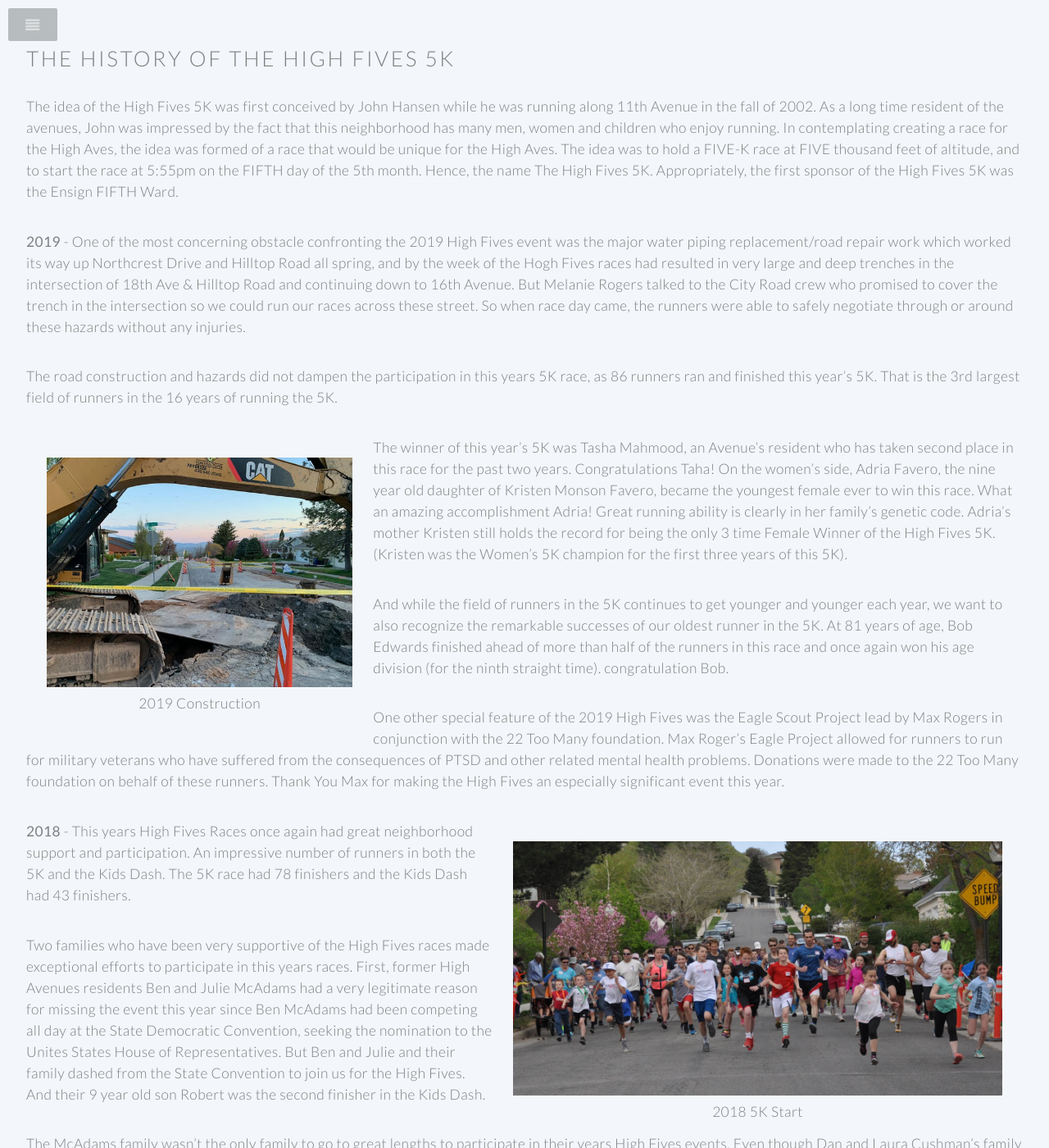
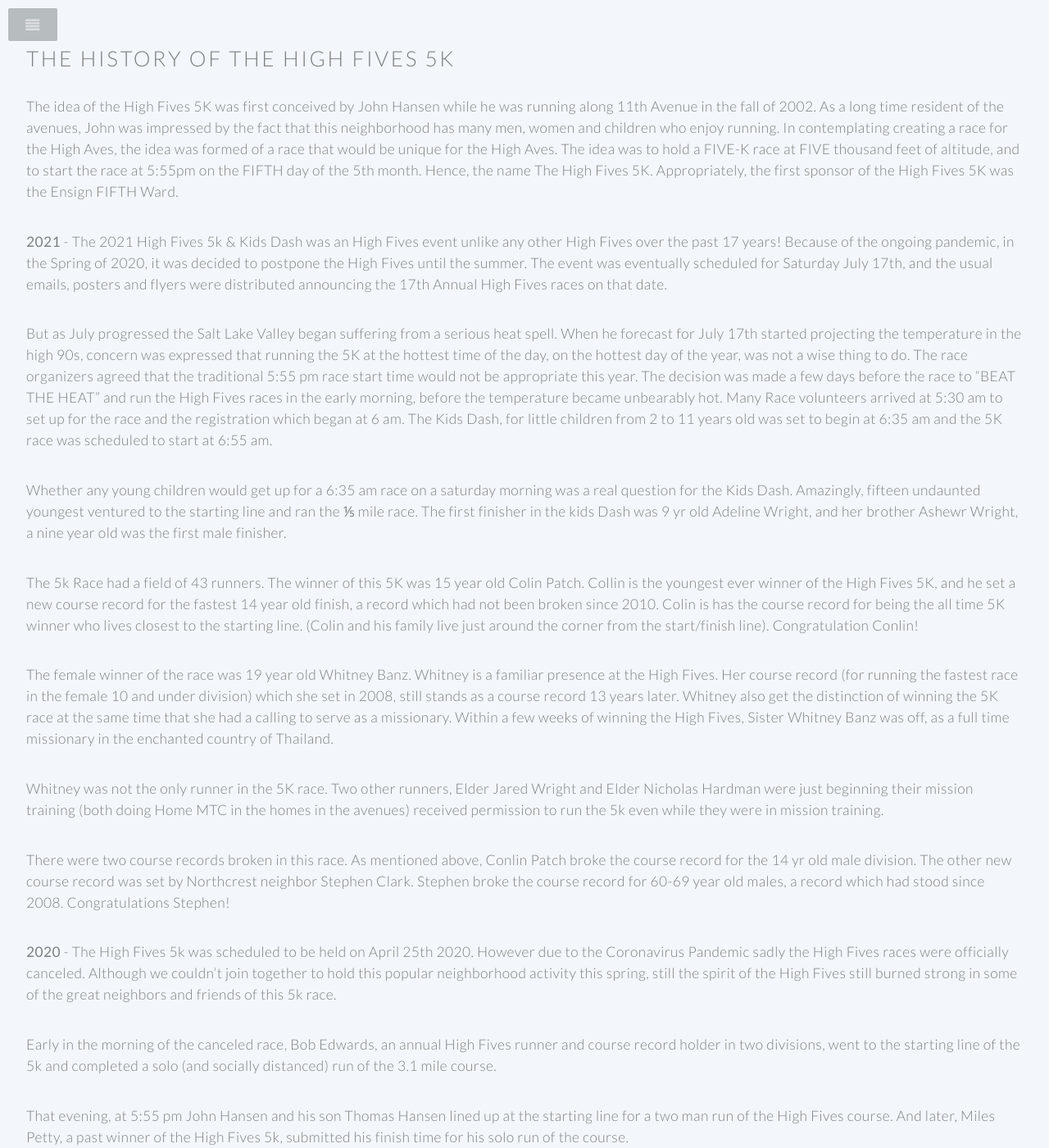
Before and after one commit to benhansen-io/HighFives5k, a Jekyll site: the page built from race-history.md, in a window 1280 px wide and 1400 px high. Shown: the whole window at 82% size. Built offline with Jekyll 4.4.1, drawn with Linux system fonts in a browser that asks for light colours; some of the changed text lies outside the part shown.

Commit message:
Add results & division winners

```diff
--- a/_layouts/default.html
+++ b/_layouts/default.html
@@ -44,6 +44,7 @@
                     <li class="submenu">
                     <a>Race Results</a>
           <ul>
+              <li><a href="/results/2021.html">2021</a></li>
               <li><a href="/results/2019.html">2019</a></li>
               <li><a href="/results/2018.html">2018</a></li>
               <li><a href="/results/2017.html">2017</a></li>
@@ -62,6 +63,7 @@
               <li><a href="/results/2003.html">2003</a></li>
               <li><a>Kids Dash Results</a>
                   <ul>
+                      <li><a href="/kidsdash/2021.html">2021</a></li>
                       <li><a href="/kidsdash/2018.html">2018</a></li>
                       <li><a href="/kidsdash/2017.html">2017</a></li>
                       <li><a href="/kidsdash/2016.html">2016</a></li>
@@ -77,6 +79,7 @@
         <li class="submenu">
         <a>Division Winners</a>
           <ul>
+              <li><a href="/divisionwinners/2021.html">2021</a></li>
               <li><a href="/divisionwinners/2019.html">2019</a></li>
               <li><a href="/divisionwinners/2018.html">2018</a></li>
               <li><a href="/divisionwinners/2017.html">2017</a></li>
--- a/_layouts/raceresults-age-gender.html
+++ b/_layouts/raceresults-age-gender.html
@@ -6,8 +6,8 @@
     <tr>
       <th>Place</th>
       <th>Name</th>
+      <th>Age</th>
       <th>Gender</th>
-      <th>Age</th>
       <th>Time Taken</th>
     </tr>
   </thead>
--- a/kidsdash/2018.html
+++ b/kidsdash/2018.html
@@ -1,6 +1,6 @@
 ---
 layout: page
-title: 2017 Kids Dash Results
+title: 2018 Kids Dash Results
 ---
 <table class="table table-striped table-condensed">
     <thead>
--- a/race-history.md
+++ b/race-history.md
@@ -3,6 +3,28 @@
 title: The History of the High Fives 5K
 ---
 The idea of the High Fives 5K was first conceived by John Hansen while he was running along 11th Avenue in the fall of 2002. As a long time resident of the avenues, John was impressed by the fact that this neighborhood has many men, women and children who enjoy running. In contemplating creating a race for the High Aves, the idea was formed of a race that would be unique for the High Aves. The idea was to hold a FIVE-K race at FIVE thousand feet of altitude, and to start the race at 5:55pm on the FIFTH day of the 5th month. Hence, the name The High Fives 5K. Appropriately, the first sponsor of the High Fives 5K was the Ensign FIFTH Ward.
+
+**2021** - The 2021 High Fives 5k & Kids Dash was an High Fives event unlike any other High Fives over the past 17 years! Because of the ongoing pandemic, in the Spring of 2020,  it was decided to postpone the High Fives until the summer. The event was eventually scheduled for Saturday July 17th, and the usual emails, posters and flyers were distributed announcing the 17th Annual High Fives races on that date.
+
+But as July progressed the Salt Lake Valley began suffering from a serious heat spell. When he forecast for July 17th started projecting the temperature in the high 90s, concern was expressed that running the 5K at the hottest time of the day, on the hottest day of the year, was not a wise thing to do. The race organizers agreed that the traditional 5:55 pm race start time would not be appropriate this year. The decision was made a few days before the race to “BEAT THE HEAT” and run the High Fives races in the early morning, before the temperature became unbearably hot.  Many Race volunteers arrived at 5:30 am to set up for the race and the registration which began at 6 am.  The Kids Dash, for little children from 2 to 11 years old was set to begin at 6:35 am and the 5K race was scheduled to start at 6:55 am.
+
+Whether any young children would get up for a 6:35 am race on a saturday morning was a real question for the Kids Dash. Amazingly, fifteen undaunted youngest ventured to the starting line and ran the ⅕ mile race. The first finisher in the kids Dash was 9 yr old Adeline Wright, and her brother Ashewr Wright, a nine year old was the first male finisher.
+
+The 5k Race had a field of 43 runners. The winner of this 5K was 15 year old Colin Patch. Collin is the youngest ever winner of the High Fives 5K, and he set  a new course record for the fastest 14 year old finish, a record which had not been broken since 2010.  Colin is has the course record for being the all time  5K winner who lives closest to the starting line. (Colin and his family live just around the corner from the start/finish line). Congratulation Conlin!
+
+The female winner of the race was 19 year old Whitney Banz. Whitney is a familiar presence at the High Fives. Her course record (for running the fastest race in the female  10 and under division) which she set in 2008, still stands as a course record 13 years later. Whitney also get the distinction of winning the 5K race at the same time that she had a calling to serve as a missionary. Within a few weeks of winning the High Fives, Sister Whitney Banz was off, as a full time missionary in the enchanted country of Thailand.
+
+Whitney was not the only runner in the 5K race. Two other runners, Elder  Jared Wright and Elder Nicholas Hardman were just beginning their mission training (both doing Home MTC in the homes in the avenues) received permission to run the 5k even while they were in mission training.
+
+There were two course records broken in this race. As mentioned above, Conlin Patch broke the course record for the 14 yr old male division. The other new course record was set by Northcrest neighbor Stephen Clark. Stephen broke the course record for 60-69 year old males, a record which had stood since 2008. Congratulations Stephen!
+
+**2020** - The High Fives 5k was scheduled to be held on April 25th 2020. However due to the Coronavirus Pandemic sadly the High Fives races were officially canceled. Although we couldn’t join together to hold this popular neighborhood activity this spring, still the spirit of the High Fives still burned strong in some of the great neighbors and friends of this 5k race.
+
+Early in the morning of the canceled race,  Bob Edwards, an annual High Fives runner and course record holder in two divisions, went to the starting line of the 5k and completed a solo (and socially distanced) run of the 3.1 mile course.
+
+That evening, at 5:55 pm John Hansen and his son Thomas Hansen lined up at the starting line for a two man run of the High Fives course. And later, Miles Petty, a past winner of the High Fives 5k, submitted his finish time for his solo run of the course.
+
+So unofficially we had four finishers of the canceled 2020 High Fives 5k. Their runs will not show up as division and race winners, but their love of the race, and others disappointment over the cancellation of the race this year, helps us look forward to when we can all gather again for a true High Fives 5k and Kids Dash.
 
 **2019** - One of the most concerning obstacle confronting the 2019 High Fives event was the major water piping replacement/road repair work which worked its way up Northcrest Drive and Hilltop Road all spring, and by the week of the Hogh Fives races had resulted in very large and deep trenches in the intersection of 18th Ave & Hilltop Road and continuing down to 16th Avenue. But Melanie Rogers talked to the City Road crew who promised to cover the trench in the intersection so we could run our races across these street. So when race day came, the runners were able to safely negotiate through or around these hazards without any injuries.
 
```
Also changed, not shown: divisionwinners/2021.html (added, +30 -0 lines), kidsdash/2021.html (added, +30 -0 lines), results/2021.html (added, +47 -0 lines).
